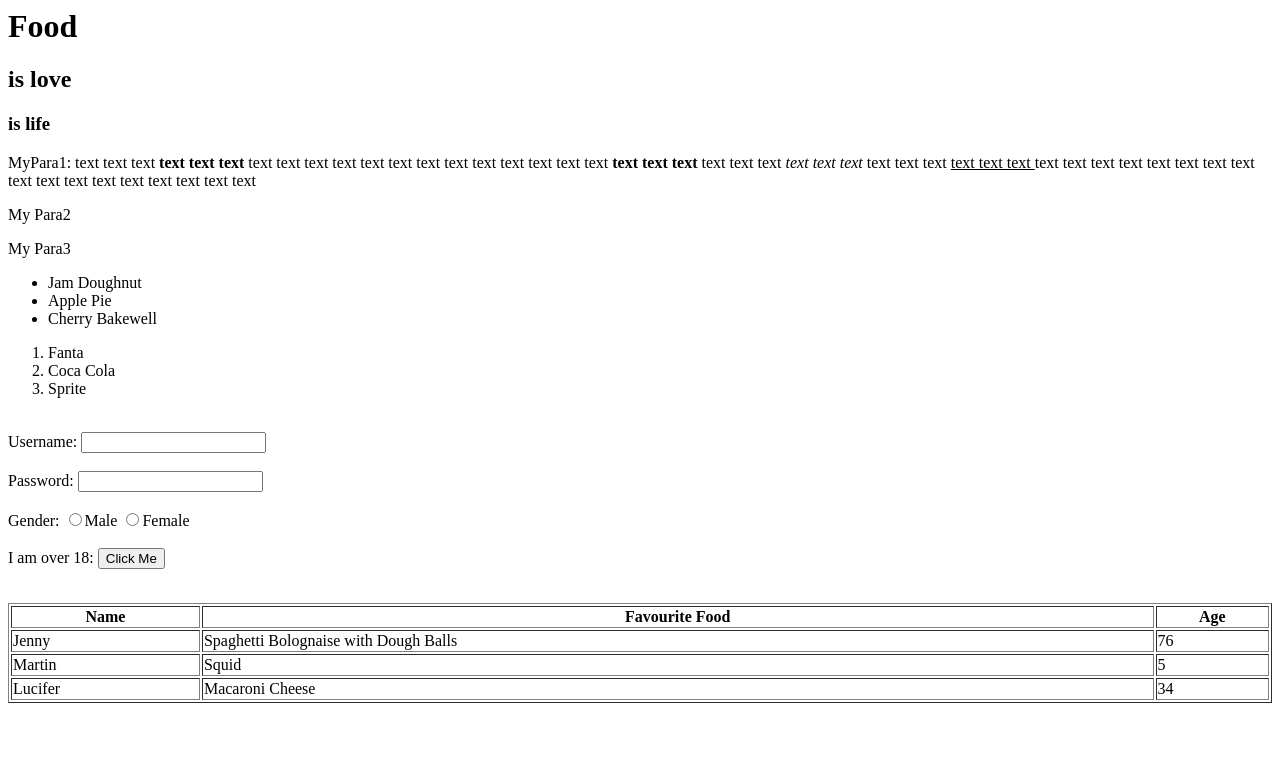
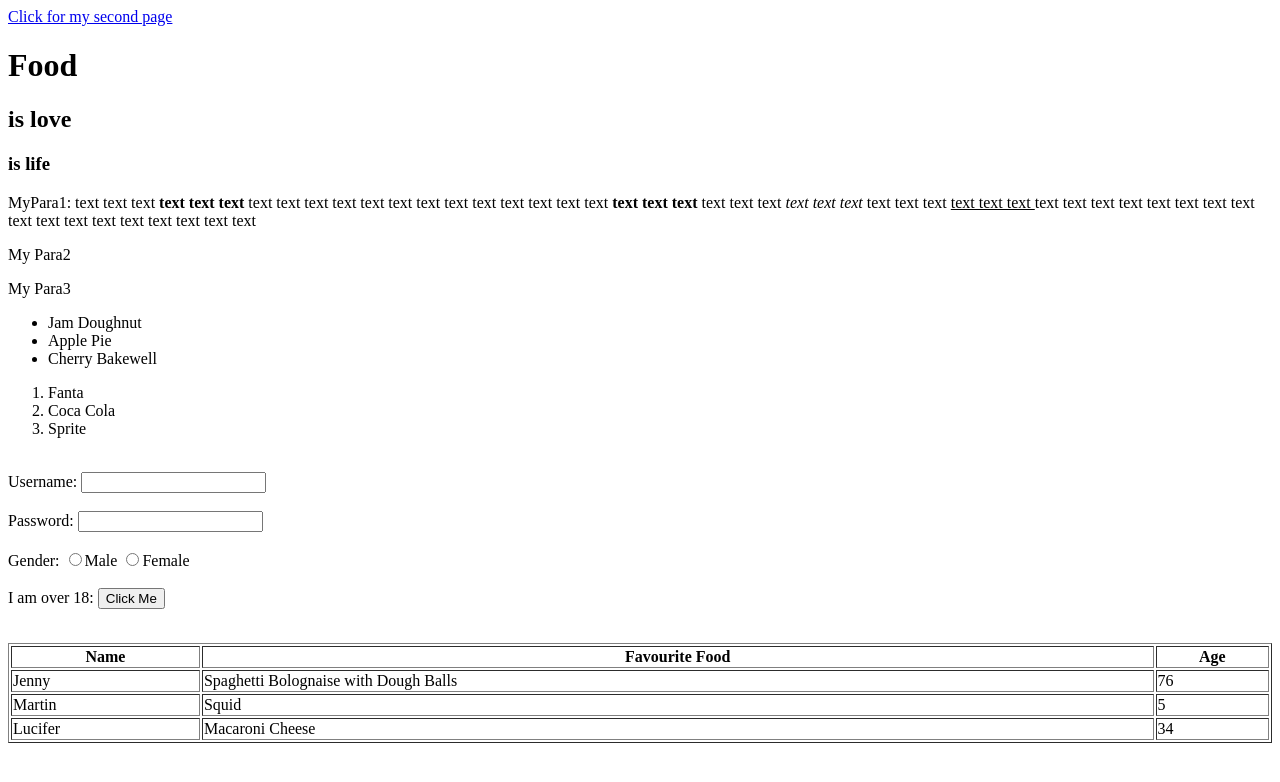
Before and after one commit to emilyxarcher/Food, a plain HTML site: page index.html in a window 1280 px wide. Drawn offline with Linux system fonts and the light colour scheme.

Commit message:
Update index.html

```diff
--- a/index.html
+++ b/index.html
@@ -1,6 +1,7 @@
 <html>
 <head>
  <title>Chilli</title>
+ <a href="second.html">Click for my second page</a>
 </head>
 <body>
  <h1>Food</h1/>
```
